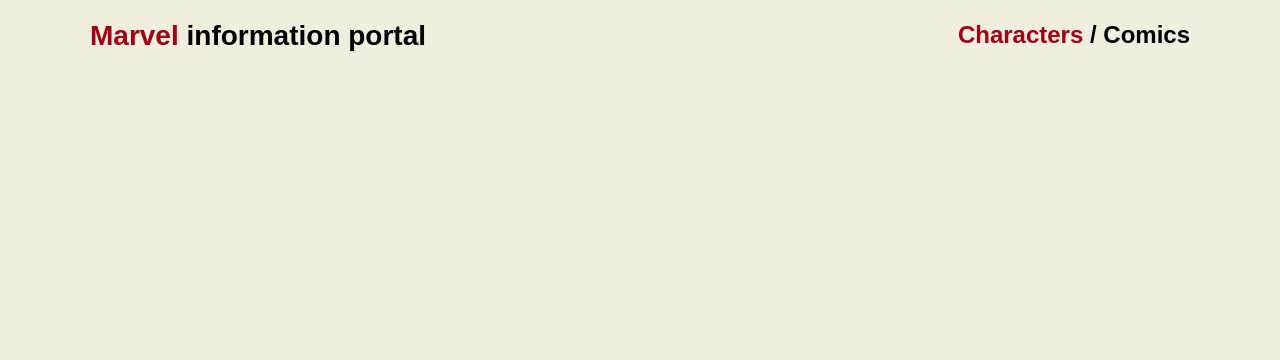
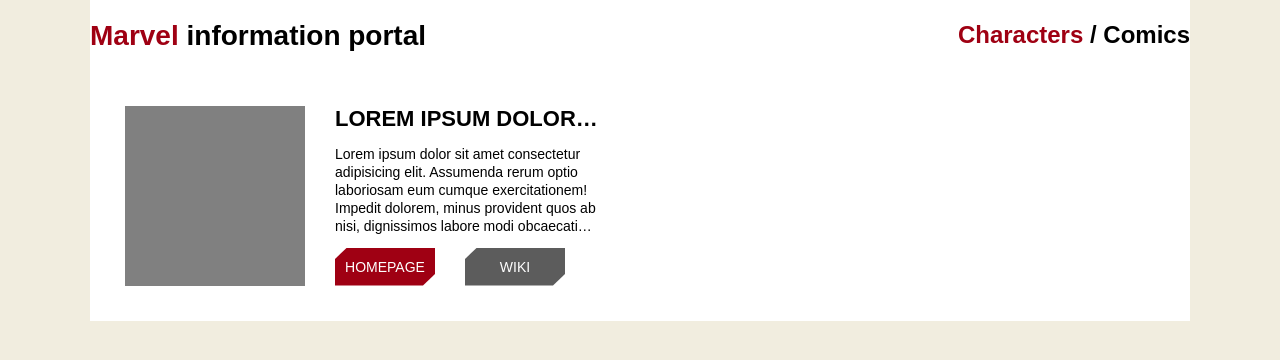
Before and after one commit to NathanBailie/Marvel, a Vue app: page / in a window 1280 px wide. Shown: the top 360 px of the page. Built offline with nearby package versions, Linux system fonts and the light colour scheme.

Commit message:
did the left part of the random character component

```diff
--- a/src/components/App/App.vue
+++ b/src/components/App/App.vue
@@ -1,9 +1,11 @@
 <script>
 import UpperPanel from "../UpperPanel/UpperPanel.vue";
+import RandomCharacter from "../RandomCharacter/RandomCharacter.vue";
 import "./app.scss";
 export default {
   components: {
     UpperPanel,
+    RandomCharacter,
   },
 };
 </script>
@@ -11,5 +13,6 @@
 <template>
   <div class="container">
     <UpperPanel />
+    <RandomCharacter />
   </div>
 </template>
--- a/src/components/App/app.scss
+++ b/src/components/App/app.scss
@@ -1,4 +1,5 @@
 .container {
   max-width: 1100px;
   margin: 0 auto;
+  background: white;
 }
--- /dev/null
+++ b/src/components/RandomCharacter/RandomCharacter.vue
@@ -0,0 +1,30 @@
+<script>
+import "./randomCharacter.scss";
+export default {
+  name: "RandomCharacter",
+};
+</script>
+
+<template>
+  <div class="rndChar">
+    <div class="rndChar__img"></div>
+    <div class="rndChar__info">
+      <h2>
+        Lorem ipsum dolor, sit amet consectetur adipisicing elit. Maxime
+        delectus nihil cupiditate? Aperiam eligendi minus dolores natus! Sed
+        iure sequi ex ab, deleniti odio perferendis earum nobis, incidunt
+        praesentium dignissimos.
+      </h2>
+      <p>
+        Lorem ipsum dolor sit amet consectetur adipisicing elit. Assumenda rerum
+        optio laboriosam eum cumque exercitationem! Impedit dolorem, minus
+        provident quos ab nisi, dignissimos labore modi obcaecati voluptate,
+        velit ullam fuga!
+      </p>
+      <div class="rndChar__buttons">
+        <button class="rndChar__homePage">homepage</button>
+        <button class="rndChar__wiki">wiki</button>
+      </div>
+    </div>
+  </div>
+</template>
--- /dev/null
+++ b/src/components/RandomCharacter/randomCharacter.scss
@@ -0,0 +1,86 @@
+.rndChar {
+  width: 550px;
+  height: 250px;
+  display: flex;
+  justify-content: space-between;
+  padding: 35px;
+
+  &__img {
+    width: 180px;
+    height: 180px;
+    background: gray;
+    margin-right: 30px;
+  }
+
+  &__info {
+    display: flex;
+    flex-grow: 1;
+    flex-direction: column;
+    justify-content: center;
+    align-items: flex-start;
+    overflow: hidden;
+
+    h2 {
+      font-weight: 700;
+      font-size: 22px;
+      line-height: 26px;
+      text-transform: uppercase;
+      margin-bottom: 13px;
+      width: 265px;
+      white-space: nowrap;
+      text-overflow: ellipsis;
+      overflow: hidden;
+    }
+
+    p {
+      width: 265px;
+      height: 90px;
+      font-weight: 400;
+      font-size: 14px;
+      line-height: 18px;
+      margin-bottom: 13px;
+      overflow: hidden;
+      display: -webkit-box;
+      -webkit-line-clamp: 5;
+      -webkit-box-orient: vertical;
+    }
+  }
+
+  &__buttons {
+    display: flex;
+  }
+
+  &__homePage,
+  &__wiki {
+    width: 100px;
+    height: 38px;
+    text-transform: uppercase;
+    display: flex;
+    justify-content: center;
+    align-items: center;
+    color: white;
+    font-weight: 400;
+    font-size: 14px;
+    line-height: 16px;
+    border: none;
+    position: relative;
+    clip-path: polygon(0% 30%, 12% 0%, 100% 0%, 100% 70%, 88% 100%, 0% 100%);
+    transition: all 0.3s ease;
+    cursor: pointer;
+
+    &:hover {
+      transform: translateY(-4px) scale(1.02);
+      font-weight: bold;
+    }
+  }
+
+  &__homePage {
+    background: #9F0013;
+    margin-right: 30px;
+  }
+
+  &__wiki {
+    background: #5C5C5C;
+
+  }
+}
--- a/src/components/UpperPanel/UpperPanel.vue
+++ b/src/components/UpperPanel/UpperPanel.vue
@@ -1,7 +1,7 @@
 <script>
 import "./upperPanel.scss";
 export default {
-  // name: "UpperPanel",
+  name: "UpperPanel",
 };
 </script>
 
--- a/src/components/UpperPanel/upperPanel.scss
+++ b/src/components/UpperPanel/upperPanel.scss
@@ -2,8 +2,6 @@
   display: flex;
   justify-content: space-between;
   align-items: center;
-
-
 
   &__title {
     font-size: 28px;
```
